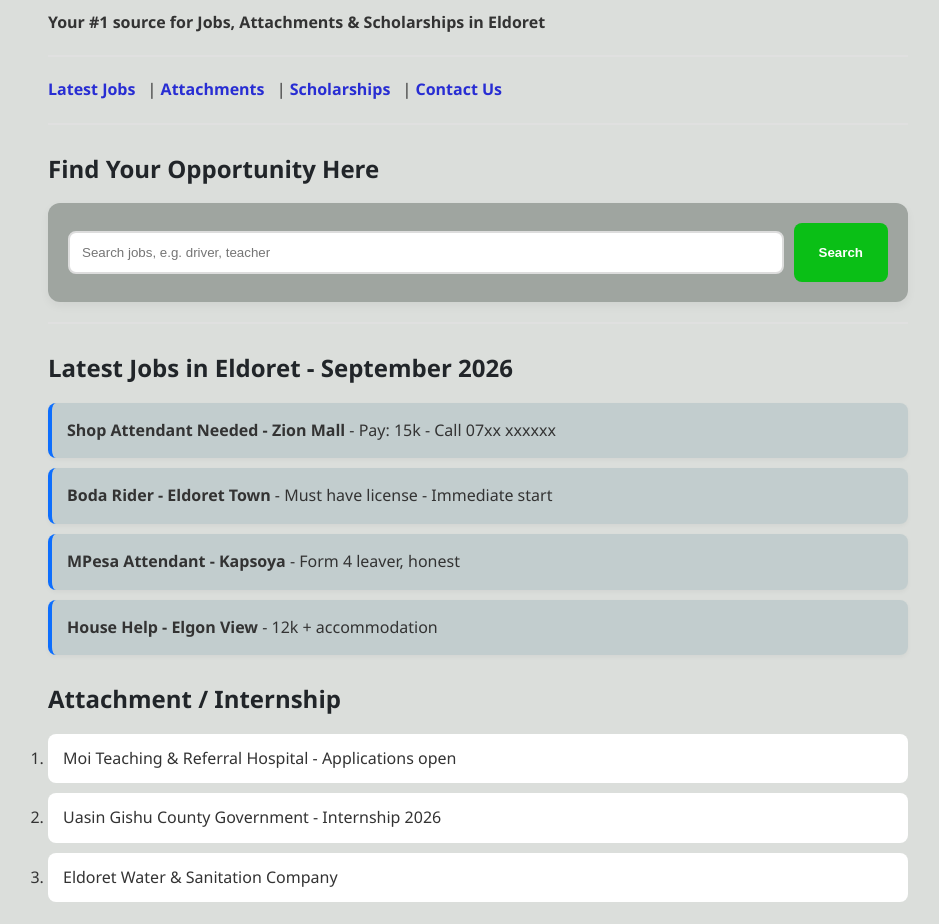
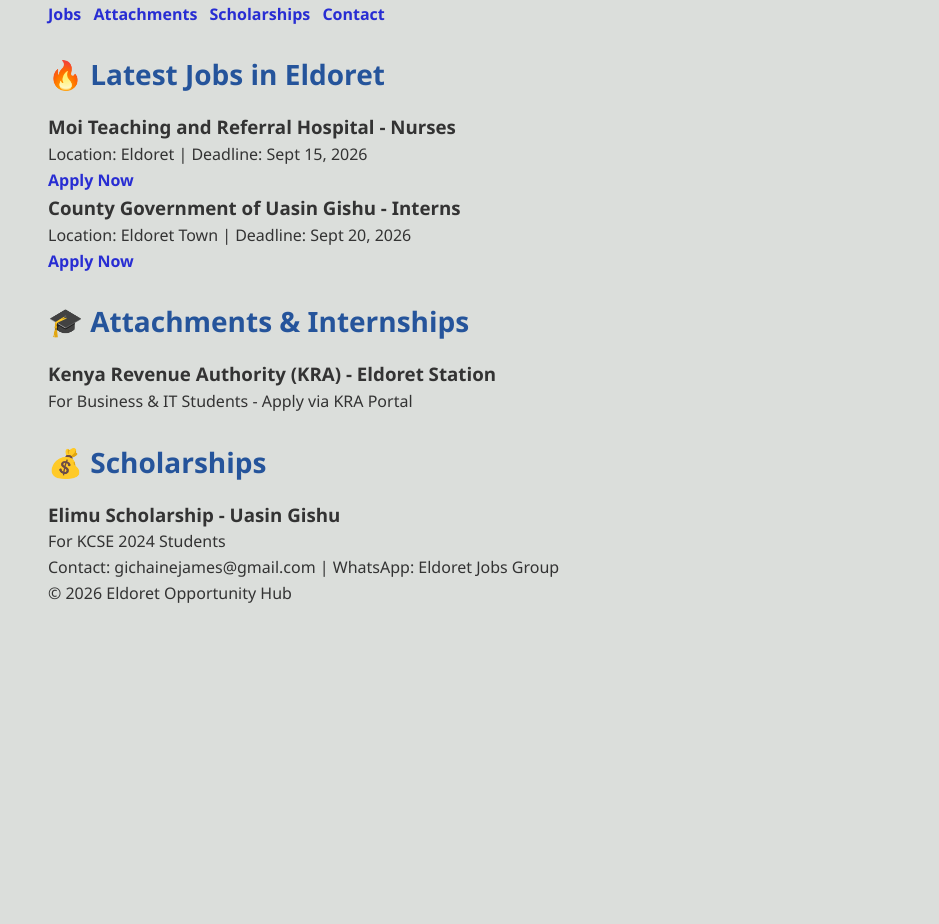
Before and after one commit to gichainejames/eldoret-opportunity-hub, a plain HTML site: page index.html in a window 1280 px wide. Shown: the part 95-1019 px from the top of the page, without its empty margins (162-1101 px from the left). After the commit the page ends 800 px from the top, so only its background shows below. Drawn offline with Linux system fonts and the light colour scheme.

Commit message:
Update index.html

```diff
--- a/index.html
+++ b/index.html
@@ -1,64 +1,67 @@
 <!DOCTYPE html>
-<html>
+<html lang="en">
 <head>
-    <meta charset="UTF-8">
-    <meta name="viewport" content="width=device-width, initial-scale=1.0">
-    <meta name="description" content="Find latest jobs, attachments, internships and scholarships in Eldoret. Updated daily for September 2026.">
-    <meta name="keywords" content="jobs in Eldoret, Eldoret jobs, attachment Eldoret, scholarships Eldoret">
-    <title>Eldoret Opportunity Hub - Jobs, Attachments & Scholarships</title>
-    <link rel="stylesheet" href="style.css">
+<meta charset="UTF-8">
+<meta name="viewport" content="width=device-width, initial-scale=1.0">
+<!-- Monetag Verification - DO NOT REMOVE -->
+<meta name="monetag" content="0857c6664e4db376b25340e1a608dd5c">
+<!-- SEO for Eldoret -->
+<title>Eldoret Opportunity Hub - Jobs, Attachments & Scholarships in Eldoret</title>
+<meta name="description" content="Find latest jobs, attachments, scholarships and opportunities in Eldoret, Uasin Gishu. Updated daily for students and job seekers.">
+<meta name="keywords" content="jobs in Eldoret, attachment Eldoret, scholarships Eldoret, Uasin Gishu jobs">
+<meta name="author" content="Eldoret Opportunity Hub">
+<link rel="stylesheet" href="style.css">
 </head>
 <body>
-    <h2><i>Eldoret Opportunity Hub</i></h2>
-    <p><strong>Your #1 source for Jobs, Attachments & Scholarships in Eldoret</strong></p>
-    <hr>
 
-    <a href="#jobs">Latest Jobs</a> |
-    <a href="#attachments">Attachments</a> |
-    <a href="#scholarships">Scholarships</a> |
-    <a href="#contact">Contact Us</a>
-    <hr>
+<header>
+  <h1>Eldoret Opportunity Hub</h1>
+  <p>Your #1 Source for Jobs, Attachments & Opportunities in Eldoret</p>
+</header>
 
-    <h2>Find Your Opportunity Here</h2>
-    <form>
-        <input type="text" placeholder="Search jobs, e.g. driver, teacher">
-        <button>Search</button>
-    </form>
-    <hr>
+<nav>
+  <a href="#jobs">Jobs</a>
+  <a href="#attachment">Attachments</a>
+  <a href="#scholarships">Scholarships</a>
+  <a href="#contact">Contact</a>
+</nav>
 
-    <h2 id="jobs">Latest Jobs in Eldoret - September 2026</h2>
-    <ul>
-        <li><strong>Shop Attendant Needed - Zion Mall</strong> - Pay: 15k - Call 07xx xxxxxx</li>
-        <li><strong>Boda Rider - Eldoret Town</strong> - Must have license - Immediate start</li>
-        <li><strong>MPesa Attendant - Kapsoya</strong> - Form 4 leaver, honest</li>
-        <li><strong>House Help - Elgon View</strong> - 12k + accommodation</li>
-    </ul>
+<main>
+  <section id="jobs">
+    <h2>🔥 Latest Jobs in Eldoret</h2>
+    <div class="card">
+      <h3>Moi Teaching and Referral Hospital - Nurses</h3>
+      <p>Location: Eldoret | Deadline: Sept 15, 2026</p>
+      <a href="#" class="btn">Apply Now</a>
+    </div>
+    <div class="card">
+      <h3>County Government of Uasin Gishu - Interns</h3>
+      <p>Location: Eldoret Town | Deadline: Sept 20, 2026</p>
+      <a href="#" class="btn">Apply Now</a>
+    </div>
+  </section>
 
-    <h2 id="attachments">Attachment / Internship</h2>
-    <ol>
-        <li>Moi Teaching & Referral Hospital - Applications open</li>
-        <li>Uasin Gishu County Government - Internship 2026</li>
-        <li>Eldoret Water & Sanitation Company</li>
-    </ol>
+  <section id="attachment">
+    <h2>🎓 Attachments & Internships</h2>
+    <div class="card">
+      <h3>Kenya Revenue Authority (KRA) - Eldoret Station</h3>
+      <p>For Business & IT Students - Apply via KRA Portal</p>
+    </div>
+  </section>
 
-    <h2 id="scholarships">Scholarships</h2>
-    <p>Elimu Scholarship, Equity Wings to Fly - Check requirements <a href="https://google.com" target="_blank">here</a></p>
-    <hr>
+  <section id="scholarships">
+    <h2>💰 Scholarships</h2>
+    <div class="card">
+      <h3>Elimu Scholarship - Uasin Gishu</h3>
+      <p>For KCSE 2024 Students</p>
+    </div>
+  </section>
+</main>
 
-    <h2 id="contact">Contact Us to Post an Opportunity</h2>
-    <form>
-        <input type="text" placeholder="Your Name"><br><br>
-        <input type="text" placeholder="WhatsApp Number"><br><br>
-        <textarea placeholder="Describe the opportunity"></textarea><br><br>
-        <button>Send Opportunity</button>
-    </form>
-    <hr>
-
-
-
-
-
-    <p><i>Built by Jay Tech Solutions - Eldoret, Kenya - 2026</i></p>
+<footer id="contact">
+  <p>Contact: gichainejames@gmail.com | WhatsApp: Eldoret Jobs Group</p>
+  <p>© 2026 Eldoret Opportunity Hub</p>
+</footer>
 
 </body>
 </html>
```
